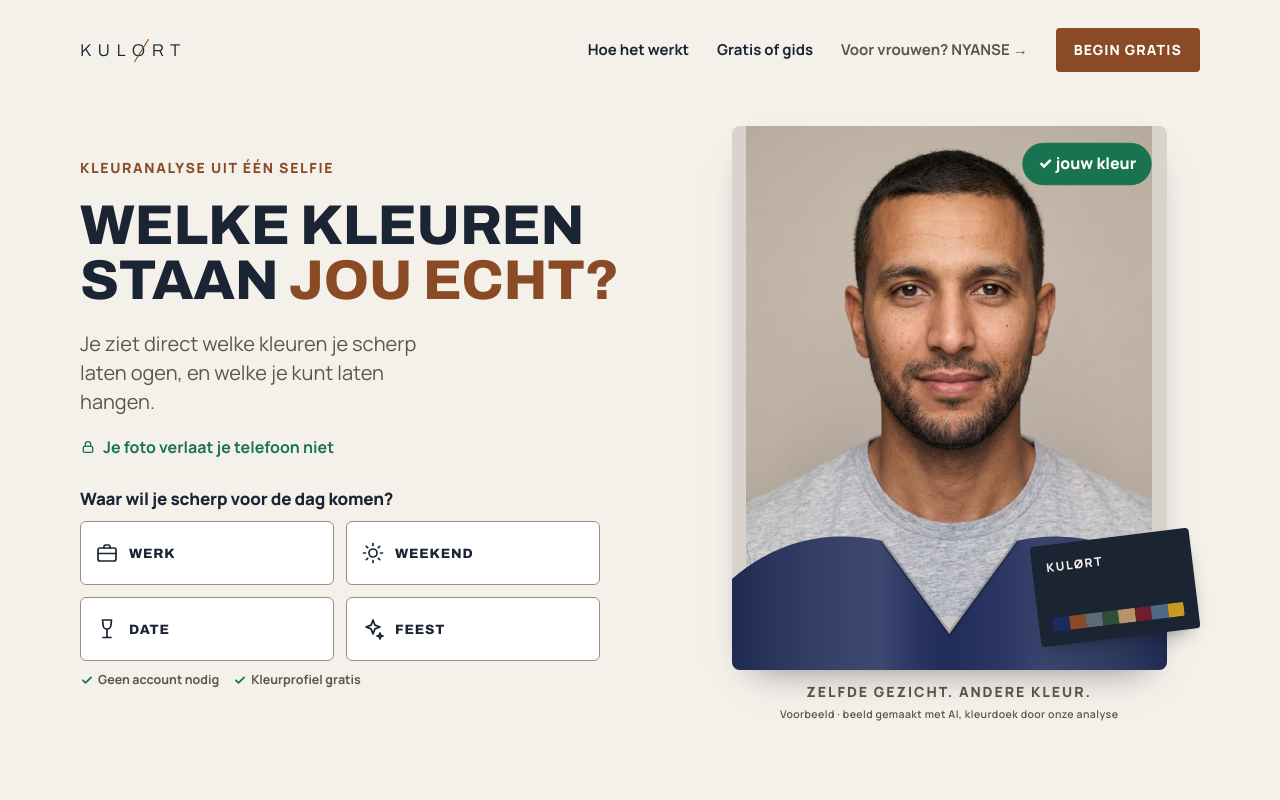
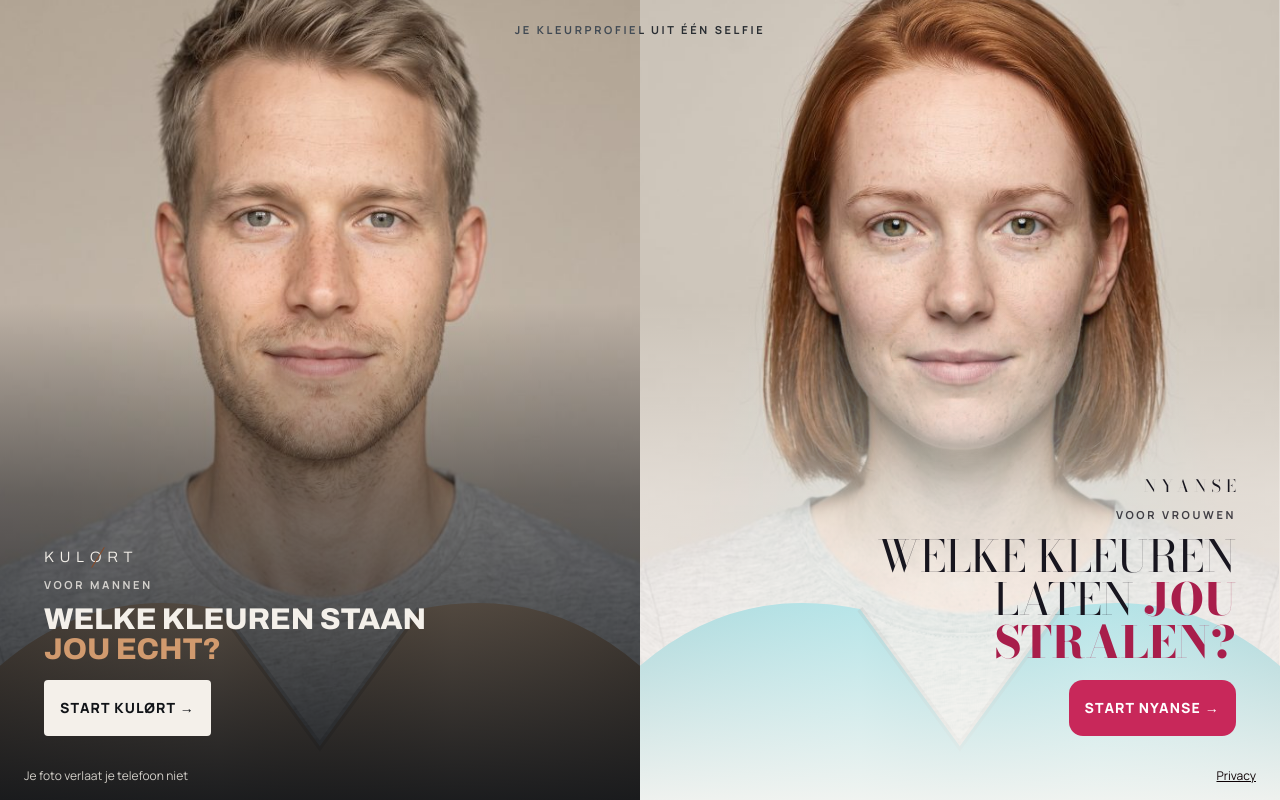
Before and after one commit to venturebuilder123/nyanse-kulort, a Next.js app: page / in a window 1280 px wide. Shown: the top 800 px of the page. Built offline with nearby package versions, Linux system fonts and the light colour scheme.

Commit message:
Split home page for the shared domain, ad short links /kulort and /nyanse, voice picks brand
Co-Authored-By: Claude Opus 5.5 <noreply@anthropic.com>

```diff
--- /dev/null
+++ b/app/(flow)/Split.tsx
@@ -0,0 +1,69 @@
+"use client";
+
+import Link from "next/link";
+import { useEffect } from "react";
+import { VOICES } from "@/lib/brand/config";
+import { PEOPLE } from "@/lib/brand/people";
+import type { BrandKey } from "@/lib/brand/types";
+import { track } from "@/lib/analytics";
+import { Drape } from "./Drape";
+
+const NONE = { brand: "none", voice: "none" };
+
+const HALVES: { key: BrandKey; voice: "wingman" | "atelier"; label: string; cta: string }[] = [
+  { key: "kulort", voice: "wingman", label: "Voor mannen", cta: "Start KULØRT" },
+  { key: "nyanse", voice: "atelier", label: "Voor vrouwen", cta: "Start NYANSE" },
+];
+
+// The home page of the shared domain (decision 13 Oct 2026): one clear choice, then the
+// brand's own flow. Ads skip this page via /kulort and /nyanse.
+export default function Split() {
+  useEffect(() => track("landing_view", NONE, { split: true }), []);
+
+  return (
+    <main className="split-home">
+      <header className="sh-top">
+        <p>Je kleurprofiel uit één selfie</p>
+      </header>
+
+      {HALVES.map((h) => {
+        const copy = VOICES[h.voice].landing;
+        const model = PEOPLE[h.key][0];
+        return (
+          // a full page load (not <Link>): the layout must re-render with the picked brand
+          <a
+            key={h.key}
+            href={`/${h.key}`}
+            className="app sh-half"
+            data-brand={h.key}
+            data-voice={h.voice}
+            onClick={() => track("brand_switch", NONE, { to: h.key, from: "split" })}
+          >
+            {model && (
+              <div className="sh-photo" aria-hidden="true">
+                <Drape photo={model.src} face={{ ...model.face, mirrored: false }} color={model.good} fit={{ w: 0.42, cy: 0.36 }} />
+              </div>
+            )}
+            <div className="sh-copy">
+              {h.key === "kulort" ? (
+                <span className="wordmark wm-kulort" role="img" aria-label="KULØRT">
+                  <span aria-hidden="true">KUL<span className="wm-o">O</span>RT</span>
+                </span>
+              ) : (
+                <span className="wordmark wm-nyanse" role="img" aria-label="NYANSE">NYANSE</span>
+              )}
+              <span className="sh-label">{h.label}</span>
+              <span className="disp sh-head">{copy.headline[0]} <em>{copy.headline[1]}</em></span>
+              <span className="btn sh-cta">{h.cta} →</span>
+            </div>
+          </a>
+        );
+      })}
+
+      <footer className="sh-foot">
+        <span>Je foto verlaat je telefoon niet</span>
+        <Link href="/privacy">Privacy</Link>
+      </footer>
+    </main>
+  );
+}
--- a/app/(flow)/brand.ts
+++ b/app/(flow)/brand.ts
@@ -1,15 +1,15 @@
 import { headers } from "next/headers";
 import { BRANDS, VOICES } from "@/lib/brand/config";
-import { BRAND_HEADER, resolveBrand, VOICE_HEADER } from "@/lib/brand/resolve";
+import { BRAND_HEADER, CHOSEN_HEADER, resolveBrand, VOICE_HEADER } from "@/lib/brand/resolve";
 import type { BrandKey, VoiceKey } from "@/lib/brand/types";
 
 /** Brand and voice for this request, as set by proxy.ts. */
 export async function currentBrand() {
   const h = await headers();
   const fromProxy = { brand: h.get(BRAND_HEADER) as BrandKey | null, voice: h.get(VOICE_HEADER) as VoiceKey | null };
-  const { brand, voice } =
+  const { brand, voice, chosen } =
     fromProxy.brand && fromProxy.voice
-      ? { brand: fromProxy.brand, voice: fromProxy.voice }
+      ? { brand: fromProxy.brand, voice: fromProxy.voice, chosen: h.get(CHOSEN_HEADER) !== "0" }
       : resolveBrand({ host: h.get("host") });
-  return { brand, voice, config: BRANDS[brand], copy: VOICES[voice] };
+  return { brand, voice, chosen, config: BRANDS[brand], copy: VOICES[voice] };
 }
--- a/app/(flow)/flow.css
+++ b/app/(flow)/flow.css
@@ -563,3 +563,48 @@ dialog.sheet::backdrop { background: rgba(10, 8, 14, 0.5); }
 [data-brand="kulort"] .welcome .welcome-title { font-stretch: 112%; text-transform: uppercase; font-size: 17px; letter-spacing: .02em; }
 [data-voice="atelier"] .welcome .welcome-title { font-weight: 400; font-style: italic; font-size: 22px; }
 .line.discount { color: var(--accent-text); font-weight: 600; }
+
+/* ---------- split home (shared domain): half KULØRT, half NYANSE ---------- */
+.split-home { position: relative; display: grid; grid-template-rows: 1fr 1fr auto; min-height: 100svh; background: #111418; }
+.sh-half { position: relative; display: grid; align-items: end; min-height: 0; overflow: hidden; text-decoration: none; color: var(--ink); background: var(--bg); isolation: isolate; }
+.sh-half[data-brand="kulort"] { background: #111418; color: #F4F0EA; }
+.sh-photo { position: absolute; inset: 0; z-index: -1; }
+.sh-photo .drape { width: 100%; height: 100%; border-radius: 0; }
+.sh-photo::after { content: ""; position: absolute; inset: 0; }
+.sh-half[data-brand="kulort"] .sh-photo::after { background: linear-gradient(0deg, rgba(17,20,24,.96) 0%, rgba(17,20,24,.7) 34%, rgba(17,20,24,0) 62%); }
+.sh-half[data-brand="nyanse"] .sh-photo::after { background: linear-gradient(0deg, rgba(251,246,242,.97) 0%, rgba(251,246,242,.72) 34%, rgba(251,246,242,0) 62%); }
+.sh-half[data-brand="kulort"] .sh-head.disp em { color: #D19A6E; }
+.sh-copy { display: grid; gap: 6px; justify-items: start; padding: 16px 16px 18px; max-width: 100%; }
+.sh-half[data-brand="nyanse"] { justify-items: end; }
+.sh-half[data-brand="nyanse"] .sh-copy { justify-items: end; text-align: right; }
+.sh-half[data-brand="kulort"] .wm-kulort { color: #F4F0EA; }
+.sh-label { font-size: 11px; font-weight: 700; letter-spacing: .24em; text-transform: uppercase; opacity: .8; }
+.sh-head.disp { font-size: 24px; }
+.sh-half[data-brand="kulort"] .sh-head.disp { font-size: 19px; color: #F4F0EA; }
+.sh-half[data-brand="nyanse"] .sh-head.disp { font-size: 24px; font-weight: 400; }
+.sh-cta.btn { width: auto; padding: 11px 16px; font-size: 14px; margin-top: 4px; }
+.sh-half[data-brand="kulort"] .sh-cta.btn { background: #F4F0EA; color: #111418; }
+.sh-half:focus-visible { outline: 3px solid var(--accent); outline-offset: -6px; }
+.sh-top, .sh-foot { position: absolute; left: 0; right: 0; z-index: 2; display: flex; justify-content: center; gap: 16px; pointer-events: none; }
+.sh-top { top: 0; padding: 12px 16px; }
+.sh-top { mix-blend-mode: difference; }
+.sh-top p { font-family: var(--font-manrope), system-ui, sans-serif; font-size: 11px; font-weight: 700; letter-spacing: .24em; text-transform: uppercase; color: #F4F0EA; }
+.sh-foot { position: static; padding: 12px 16px; font-family: var(--font-manrope), system-ui, sans-serif; font-size: 12px; color: #F4F0EA; background: #111418; justify-content: space-between; }
+.sh-foot a { pointer-events: auto; color: inherit; }
+@media (hover: hover) {
+  .sh-half .sh-photo { transition: transform .6s ease; }
+  .sh-half:hover .sh-photo { transform: scale(1.03); }
+}
+@media (min-width: 900px) {
+  .split-home { grid-template-rows: none; grid-template-columns: 1fr 1fr; }
+  .sh-foot { position: absolute; bottom: 0; background: none; mix-blend-mode: difference; }
+  .sh-copy { max-width: 80%; padding: 48px 44px 64px; gap: 12px; }
+  .sh-head.disp { font-size: 40px; }
+  .sh-half[data-brand="kulort"] .sh-head.disp { font-size: 30px; }
+  .sh-half[data-brand="nyanse"] .sh-head.disp { font-size: 44px; }
+  .sh-half[data-brand="kulort"] .sh-photo::after { background: linear-gradient(0deg, rgba(17,20,24,.94) 0%, rgba(17,20,24,.5) 38%, rgba(17,20,24,0) 62%); }
+  .sh-half[data-brand="nyanse"] .sh-photo::after { background: linear-gradient(0deg, rgba(251,246,242,.95) 0%, rgba(251,246,242,.55) 38%, rgba(251,246,242,0) 62%); }
+  .sh-top { padding: 22px; }
+  .sh-foot { padding: 16px 24px; }
+}
+@media (prefers-reduced-motion: reduce) { .sh-half .sh-photo { transition: none; } }
--- a/app/(flow)/page.tsx
+++ b/app/(flow)/page.tsx
@@ -1,5 +1,9 @@
+import { currentBrand } from "./brand";
 import Landing from "./Landing";
+import Split from "./Split";
 
-export default function Page() {
-  return <Landing />;
+export default async function Page() {
+  // shared domain, no brand picked yet: the split choice; brand domains and ad links go straight in
+  const { chosen } = await currentBrand();
+  return chosen ? <Landing /> : <Split />;
 }
--- a/lib/brand/resolve.ts
+++ b/lib/brand/resolve.ts
@@ -5,6 +5,7 @@ export const BRAND_COOKIE = "nk_brand";
 export const VOICE_COOKIE = "nk_voice";
 export const BRAND_HEADER = "x-nk-brand";
 export const VOICE_HEADER = "x-nk-voice";
+export const CHOSEN_HEADER = "x-nk-chosen";
 
 const isBrand = (v: string | null | undefined): v is BrandKey => v === "nyanse" || v === "kulort";
 
@@ -15,8 +16,10 @@ export function brandForHost(host: string | null): BrandKey | null {
 }
 
 /**
- * Brand: a production brand domain always wins (CLAUDE.md §2). Elsewhere (localhost,
- * previews) ?brand= decides, then the cookie, then the default.
+ * Brand: a production brand domain always wins (CLAUDE.md §2). Elsewhere (the shared main
+ * domain, previews, localhost) ?brand= decides, then a voice that belongs to one brand
+ * (?s=gm → NYANSE), then the cookie. Nothing of that: not chosen yet, the home page shows
+ * the split choice (decision 13 Oct 2026); other pages fall back to the default.
  * Voice: ?s=gm|at, then the cookie, then the brand's default; never a voice of the other brand.
  */
 export function resolveBrand(input: {
@@ -25,10 +28,13 @@ export function resolveBrand(input: {
   voiceParam?: string | null;
   brandCookie?: string | null;
   voiceCookie?: string | null;
-}): { brand: BrandKey; voice: VoiceKey } {
+}): { brand: BrandKey; voice: VoiceKey; chosen: boolean } {
   const byHost = brandForHost(input.host);
-  const brand: BrandKey =
-    byHost ?? (isBrand(input.brandParam) ? input.brandParam : isBrand(input.brandCookie) ? input.brandCookie : DEFAULT_BRAND);
+  const paramVoice = input.voiceParam ? VOICE_PARAM[input.voiceParam] : undefined;
+  const byVoice = paramVoice ? (Object.values(BRANDS).find((b) => b.voices.includes(paramVoice))?.key ?? null) : null;
+  const picked: BrandKey | null =
+    byHost ?? (isBrand(input.brandParam) ? input.brandParam : byVoice ?? (isBrand(input.brandCookie) ? input.brandCookie : null));
+  const brand: BrandKey = picked ?? DEFAULT_BRAND;
 
   const allowed = BRANDS[brand].voices;
   const fromParam = input.voiceParam ? VOICE_PARAM[input.voiceParam] : undefined;
@@ -39,5 +45,5 @@ export function resolveBrand(input: {
       : fromCookie && allowed.includes(fromCookie)
         ? fromCookie
         : BRANDS[brand].defaultVoice;
-  return { brand, voice };
+  return { brand, voice, chosen: picked !== null };
 }
```
Also changed, not shown: proxy.ts (+14 -4 lines), 2 other files (tests, documents, lock files or other folders).
